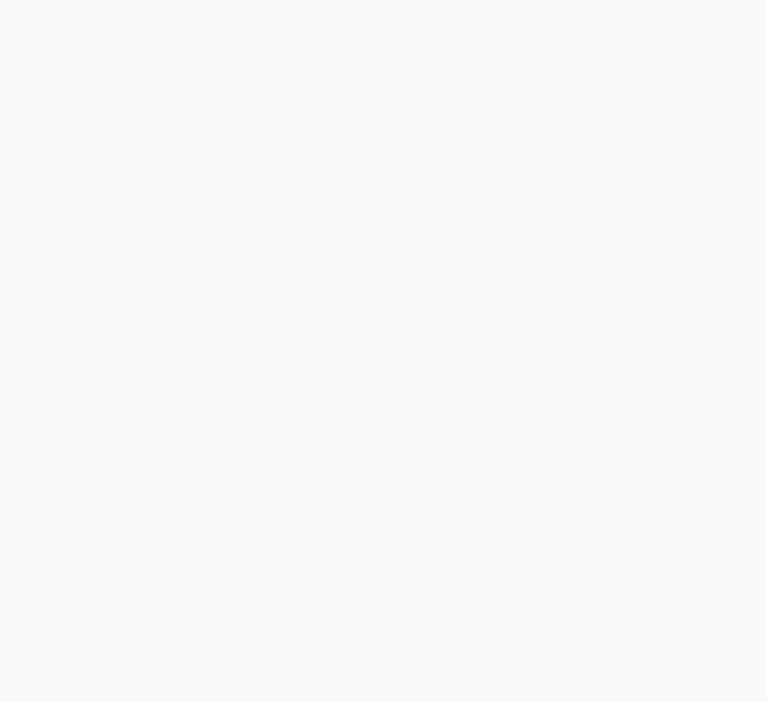
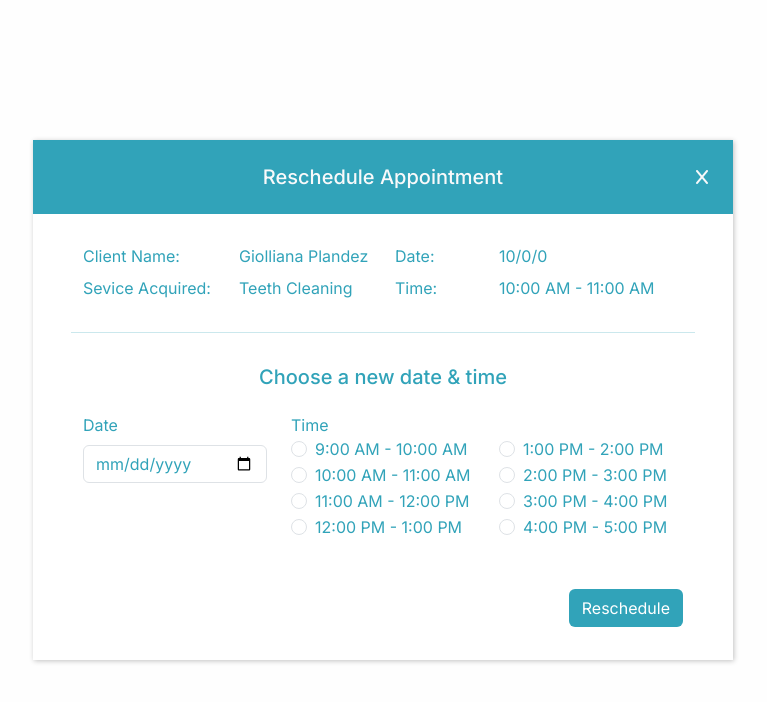
Before and after one commit to pauleenann/Dentsys-App, a React (Create React App) app in the folder frontend/: page /reschedule in a window 1280 px wide. Before the commit this address had no page. Shown: the top 702 px of the page, without its empty margins (257-1024 px from the left). Built offline with nearby package versions, Linux system fonts and the light colour scheme.

Commit message:
reschedule component

```diff
--- a/frontend/src/App.js
+++ b/frontend/src/App.js
@@ -11,6 +11,7 @@ import Dashboard from "./Pages/Dashboard";
 import AdminAppointmentList from "./Pages/AdminAppointmentList";
 import AdminPatients from "./Components/AdminPatients/AdminPatients";
 import AddNewPatient from "./Pages/AddNewPatient";
+import Reschedule from "./Components/Reschedule/Reschedule";
 
 const App = () => {
   return (
@@ -29,6 +30,7 @@ const App = () => {
         <Route path="/appointment-list" element={<AdminAppointmentList/>} />
         <Route path="/patient-list" element={<AdminPatients/>} />
         <Route path="/add-new-patient" element={<AddNewPatient/>} />
+        <Route path="/reschedule" element={<Reschedule></Reschedule>} />
 
       </Routes>
 
--- a/frontend/src/Components/AddPatient/AddPatient.jsx
+++ b/frontend/src/Components/AddPatient/AddPatient.jsx
@@ -450,7 +450,13 @@ const AddPatient = () => {
                             <div className="receipt-procedure">
                                 <ul>
                                     <li>{patient.service_}<ul>
-                                    <li>Tooth No.: <span>{Object.keys(patient.selectedTeeth).join(', ')}</span></li></ul></li>
+                                    <li>Tooth No.: <span>
+                                        {Object.entries(patient.selectedTeeth)
+                                            .filter(([toothNumber, isSelected]) => isSelected)
+                                            .map(([toothNumber]) => toothNumber)
+                                            .join(', ')
+                                        }
+                                    </span></li></ul></li>
                                 </ul>
                             </div>
                             {/* receipt cost */}
--- a/frontend/src/Components/AdminAppointment/AdminAppointment.css
+++ b/frontend/src/Components/AdminAppointment/AdminAppointment.css
@@ -182,3 +182,17 @@ body {
     background-color: #00849f;
     color: #fff;
 }
+
+
+.reschedule-overlay {
+    position: fixed; /* Fixed position to overlay the whole screen */
+    top: 0;
+    left: 0;
+    width: 100%;
+    height: 100%;
+    background: rgba(0, 0, 0, 0.5); /* Semi-transparent background */
+    display: flex;
+    justify-content: center;
+    align-items: center;
+    z-index: 1000; /* High z-index to ensure it's on top */
+  }
--- a/frontend/src/Components/AdminAppointment/AdminAppointment.jsx
+++ b/frontend/src/Components/AdminAppointment/AdminAppointment.jsx
@@ -2,8 +2,14 @@ import React from 'react'
 import AdminNavbar from '../AdminNavbar/AdminNavbar'
 import AdminInfo from '../AdminInfo/AdminInfo'
 import './AdminAppointment.css'
+import { Link } from 'react-router-dom'
+import { useState } from 'react'
+import Reschedule from '../Reschedule/Reschedule'
+
 
 const AdminAppointment = () => {
+  const [showReschedule, setShowReschedule] = useState(false); // State to toggle Reschedule
+
   return (
     <div className="wrapper">
             <AdminNavbar></AdminNavbar>
@@ -36,7 +42,7 @@ const AdminAppointment = () => {
                     UPCOMING
                   </div>
                   <div className="col ">
-                    <button className='btn button-resched'>Reschedule</button>
+                    <button className='btn button-resched ' onClick={() => setShowReschedule(true)}>Reschedule</button>
                     <button className='btn'><i className="fa-regular fa-circle-xmark button-delete"></i></button>
                   </div>
                 </div>
@@ -55,6 +61,7 @@ const AdminAppointment = () => {
                   </div>
                   <div className="col ">
                     <button className='btn button-accept'>Accept</button>
+
                     <button className='btn'><i class="fa-regular fa-calendar button-calendar button-calendar"></i></button>
                     <button className='btn p-0 '><i className="fa-regular fa-circle-xmark button-delete"></i></button>
                   </div>
@@ -78,7 +85,14 @@ const AdminAppointment = () => {
                 </div>
 
             </div>
+            {/* shows reschedule component pag clinick resched button */}
+            {showReschedule && (
+        <div className="reschedule-overlay">
+          <Reschedule onClose={() => setShowReschedule(false)} />
         </div>
+      )}
+        </div>
+
   )
 }
 
--- /dev/null
+++ b/frontend/src/Components/Reschedule/Reschedule.css
@@ -0,0 +1,54 @@
+@import url('https://fonts.googleapis.com/css2?family=Inter:wght@100..900&display=swap');
+
+body {
+    font-family: "Inter", sans-serif;
+}
+
+.resched-container{
+    background-color: #ffffffcc;
+    display: flex;
+    justify-content: center;
+    align-items: center;
+    width: 100%;
+    height: 100vh;
+}
+
+.resched-card{
+    background-color: #ffffff;
+    width: 700px;
+    height: 520px;
+    box-shadow: 1px 1px 5px #0000003d;
+}
+
+.resched-header{
+    text-align: center;
+    background-color: #31A3B9;
+    padding: 25px;
+    display: flex;
+    align-items: center;
+    justify-content: space-between;
+}
+
+.resched-patient-info{
+    padding: 30px 50px;
+}
+
+.resched-button-container{
+    display: flex;
+    justify-content: end;
+}
+
+.resched-button{
+    background-color: #31A3B9;
+    color: #ffffff;
+}
+
+.resched-button:hover{
+    background-color: #008099;
+    color: #ffffff;
+}
+
+
+.close-resched{
+    cursor: pointer;
+}
--- /dev/null
+++ b/frontend/src/Components/Reschedule/Reschedule.jsx
@@ -0,0 +1,134 @@
+import React from 'react'
+import './Reschedule.css'
+
+const Reschedule = ({ onClose }) => {
+  return (
+    <div className='resched-container'>
+        <div className="resched-card">
+            {/* row for header */}
+            <div className="resched-header">
+                <div className="col-2">
+
+                </div>
+                <div className="col-8">
+                    <h5 className='text-light m-0'>Reschedule Appointment</h5>
+                </div>
+                <div className="col-2 text-end">
+                    <i class="fa-solid fa-x text-light close-resched" onClick={onClose}></i>
+                </div>
+            </div>
+
+            {/* row for patient info */}
+            <div className="row resched-patient-info">
+                {/* col for client name */}
+                <div className="col-6">
+                    <div className="row mb-2">
+                        <div className="col-6">Client Name: </div>
+                        <div className="col-6">Giolliana Plandez</div>
+                    </div>
+                </div>
+                {/* col for date */}
+                <div className="col-6">
+                    <div className="row mb-2">
+                        <div className="col-4">Date: </div>
+                        <div className="col-8">10/0/0</div>
+                    </div>
+                </div>
+                {/* col for service */}
+                <div className="col-6">
+                    <div className="row mb-2">
+                        <div className="col-6">Sevice Acquired: </div>
+                        <div className="col">Teeth Cleaning</div>
+                    </div>
+                </div>
+                {/* col for time */}
+                <div className="col-6">
+                    <div className="row mb-2">
+                        <div className="col-4">Time: </div>
+                        <div className="col-8">10:00 AM - 11:00 AM</div>
+                    </div>
+                </div>
+                <hr className='my-4'/>
+
+                <h5 className='text-center mt-2 mb-4'>Choose a new date & time</h5>
+
+                {/* date */}
+                <div className="col-4">
+                        <label htmlFor="" className="form-label labels" >Date</label>
+                        <input  type="date" id="date" name="date_" className="form-control labels" />
+                </div>
+
+
+                {/* time */}
+                <div className="col-8">
+                    <div className="row">
+                        <div className="col-12">Time</div>
+                        <div className="col-6">
+                        <div class="form-check">
+                            <input class="form-check-input" type="radio" name="time_" id="9-10am" value="9:00 AM - 10:00 AM"/>
+                            <label class="form-check-label time-text" for="flexRadioDefault1">
+                            9:00 AM - 10:00 AM
+                            </label>
+                        </div>
+
+                        <div class="form-check">
+                            <input class="form-check-input" type="radio" name="time_" id="10-11am" value="10:00 AM - 11:00 AM" />
+                            <label class="form-check-label time-text" for="flexRadioDefault2">
+                            10:00 AM - 11:00 AM
+                            </label>
+                        </div>
+
+                        <div class="form-check">
+                            <input class="form-check-input" type="radio" name="time_" id="11-12am" value="11:00 AM - 12:00 PM" />
+                            <label class="form-check-label time-text" for="flexRadioDefault2">
+                            11:00 AM - 12:00 PM
+                            </label>
+                        </div>
+
+                        <div class="form-check">
+                            <input class="form-check-input" type="radio" name="time_" id="12-1pm" value="12:00 PM - 1:00 PM" />
+                            <label class="form-check-label time-text" for="flexRadioDefault2">
+                            12:00 PM - 1:00 PM
+                            </label>
+                        </div>
+                        </div>
+                        <div className="col-6">
+                    <div class="form-check">
+                            <input class="form-check-input" type="radio" name="time_" id="1-2pm" value="1:00 PM - 2:00 PM" />
+                            <label class="form-check-label time-text" for="flexRadioDefault1">
+                            1:00 PM - 2:00 PM
+                            </label>
+                            </div>
+                            <div class="form-check">
+                            <input class="form-check-input" type="radio" name="time_" id="2-3pm" value="2:00 PM - 3:00 PM" />
+                            <label class="form-check-label time-text" for="flexRadioDefault2">
+                            2:00 PM - 3:00 PM
+                            </label>
+                            </div>
+                            <div class="form-check">
+                            <input class="form-check-input" type="radio" name="time_" id="3-4pm" value="3:00 PM - 4:00 PM" />
+                            <label class="form-check-label time-text" for="flexRadioDefault2">
+                            3:00 PM - 4:00 PM
+                            </label>
+                            </div>
+                            <div class="form-check">
+                            <input class="form-check-input" type="radio" name="time_" id="4-5pm" value="4:00 PM - 5:00 PM" />
+                            <label class="form-check-label time-text" for="flexRadioDefault2">
+                            4:00 PM - 5:00 PM
+                            </label>
+                        </div>
+                    </div>
+                    </div>
+                </div>
+                <div className="mt-5 resched-button-container">
+                    <button className='btn resched-button'>Reschedule</button>
+                </div>
+
+            </div>
+        </div>
+
+    </div>
+  )
+}
+
+export default Reschedule
```
Also changed, not shown: frontend/src/Pages/ReschedulePatient.jsx (added, +12 -0 lines).
